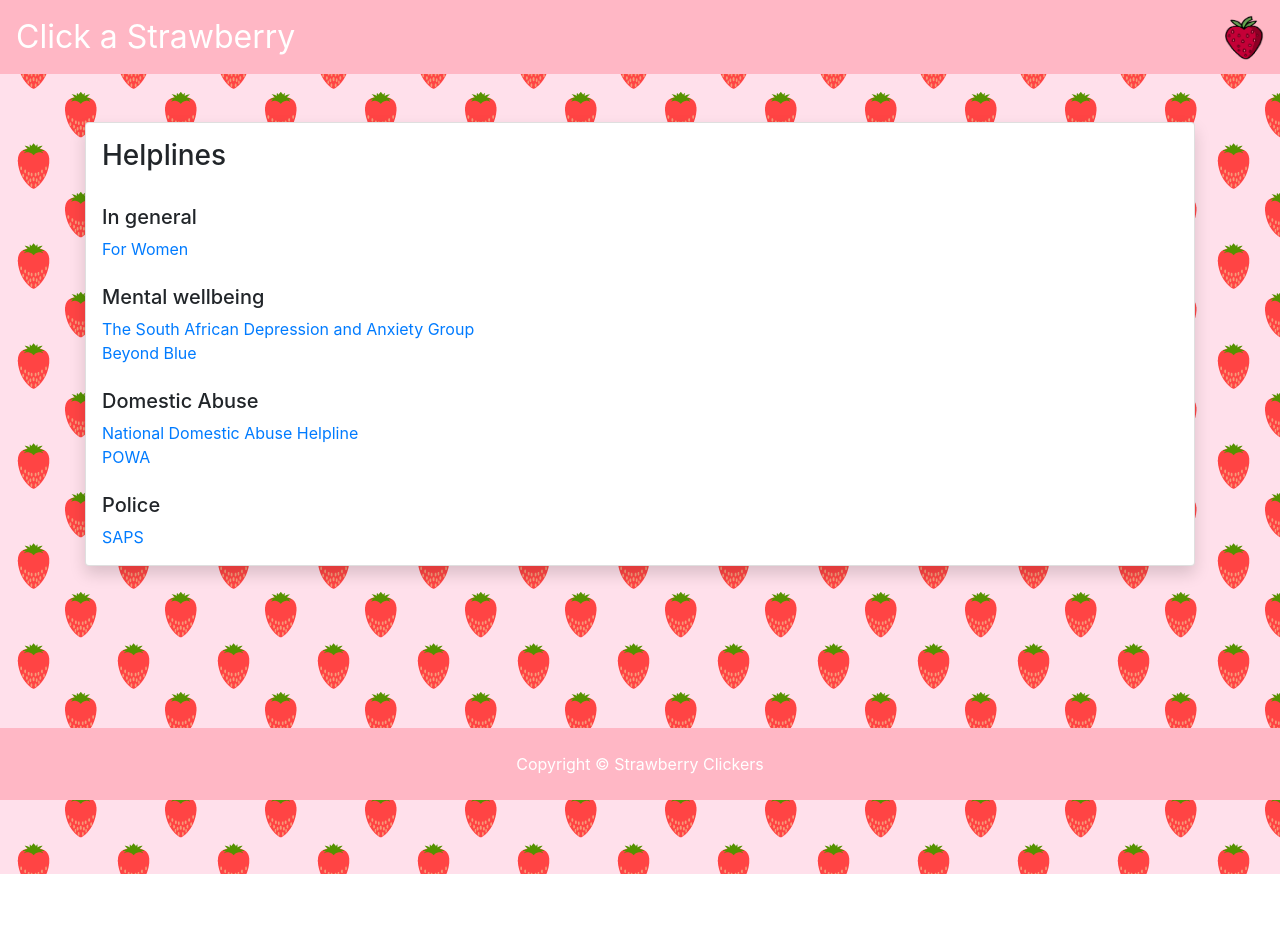
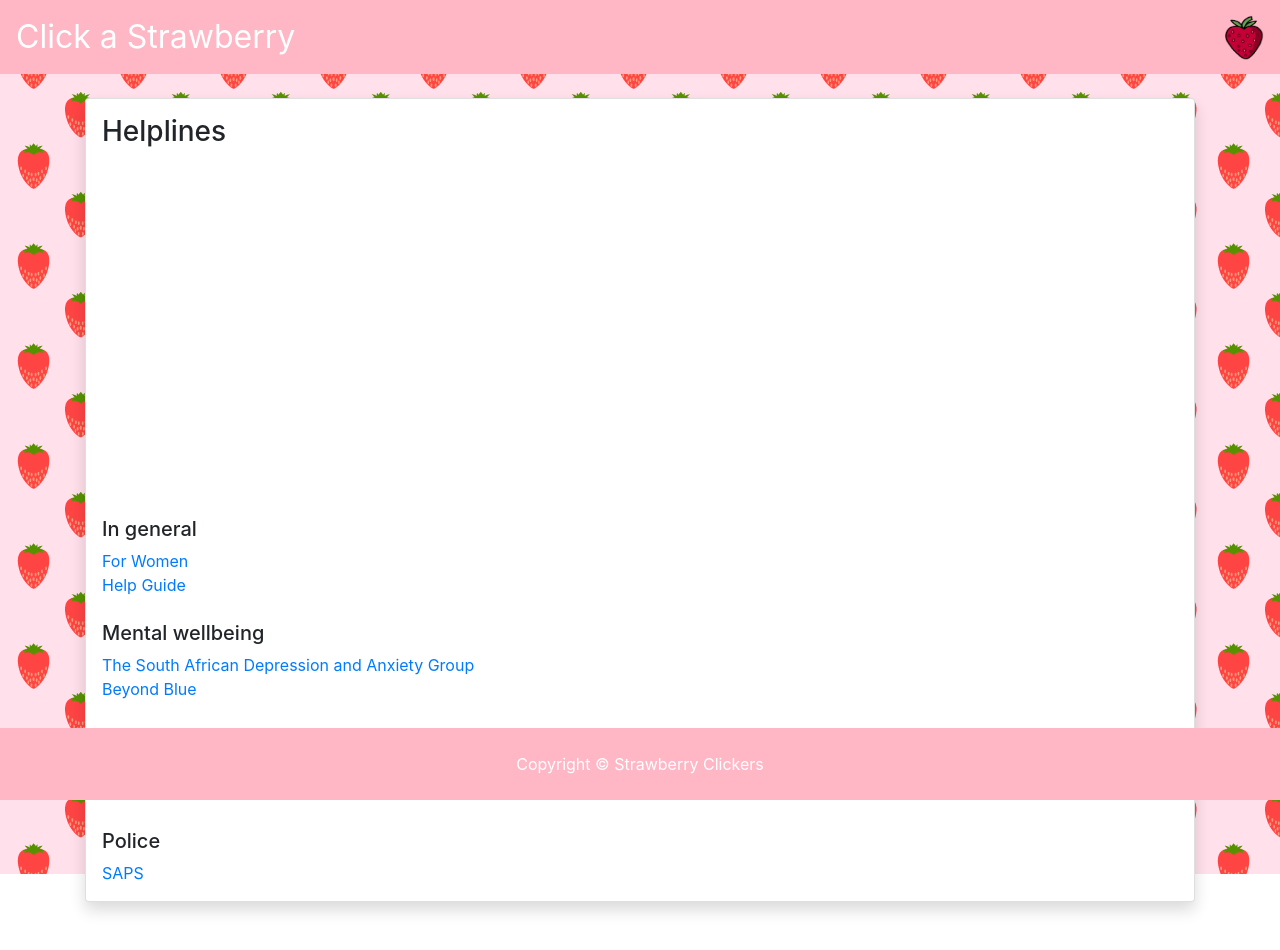
Before and after one commit to ginalamp/Kweens, a React (Create React App) app in the folder strawberry-app/: page /help in a window 1280 px wide. Before the commit the page ends 874 px from the top, so only its background shows below. Built offline with nearby package versions, Linux system fonts and the light colour scheme.

Commit message:
[ADD] Small unfinished stuff

```diff
--- a/strawberry-app/package.json
+++ b/strawberry-app/package.json
@@ -13,6 +13,7 @@
     "react": "^16.13.1",
     "react-bootstrap": "^1.3.0",
     "react-dom": "^16.13.1",
+    "react-player": "^2.6.2",
     "react-router-dom": "^5.2.0",
     "react-scripts": "^3.4.3"
   },
--- a/strawberry-app/src/views/HelpPage/HelpPage.jsx
+++ b/strawberry-app/src/views/HelpPage/HelpPage.jsx
@@ -1,5 +1,6 @@
 import React, { Component } from 'react';
 import { Container, Row, Col, Image, Button } from 'react-bootstrap';
+import ReactPlayer from "react-player";
 
 import Strawberry from '../../assets/images/strawberry.png';
 
@@ -17,19 +18,37 @@ class HelpPage extends Component {
       <section style={ backgroundStyle }>
         <div className="help">
           <br></br>
-          <br></br>
           <Container>
             <Row className='align-items-center'>
               <Col>
                 <div className='card shadow p-3 mb-5  bg-white rounded'>
                   <form>
                     <h3>Helplines</h3>
-                    <br></br>
+                    <Row>
+                      <Col>
+                        <ReactPlayer
+                          width="80%"
+                          height="50%"
+                          url="https://www.youtube.com/watch?v=K_CCA7KAou4"
+                          />
+                      </Col>
+                      <Col>
+                        <ReactPlayer
+                          url="https://www.youtube.com/watch?v=K_CCA7KAou4"
+                          />
+                      </Col>
+                    </Row>
                     <h5>In general</h5>
                     <a
                       className="for_women"
                       href="https://www.for-women.co.za/help-line">
                       For Women
+                    </a>
+                    <br></br>
+                    <a
+                      className="help_guide"
+                      href="https://www.helpguide.org/articles/abuse/getting-out-of-an-abusive-relationship.htm">
+                      Help Guide
                     </a>
                     <br></br>
                     <br></br>
```
Also changed, not shown: 1 other file (tests, documents, lock files or other folders).
